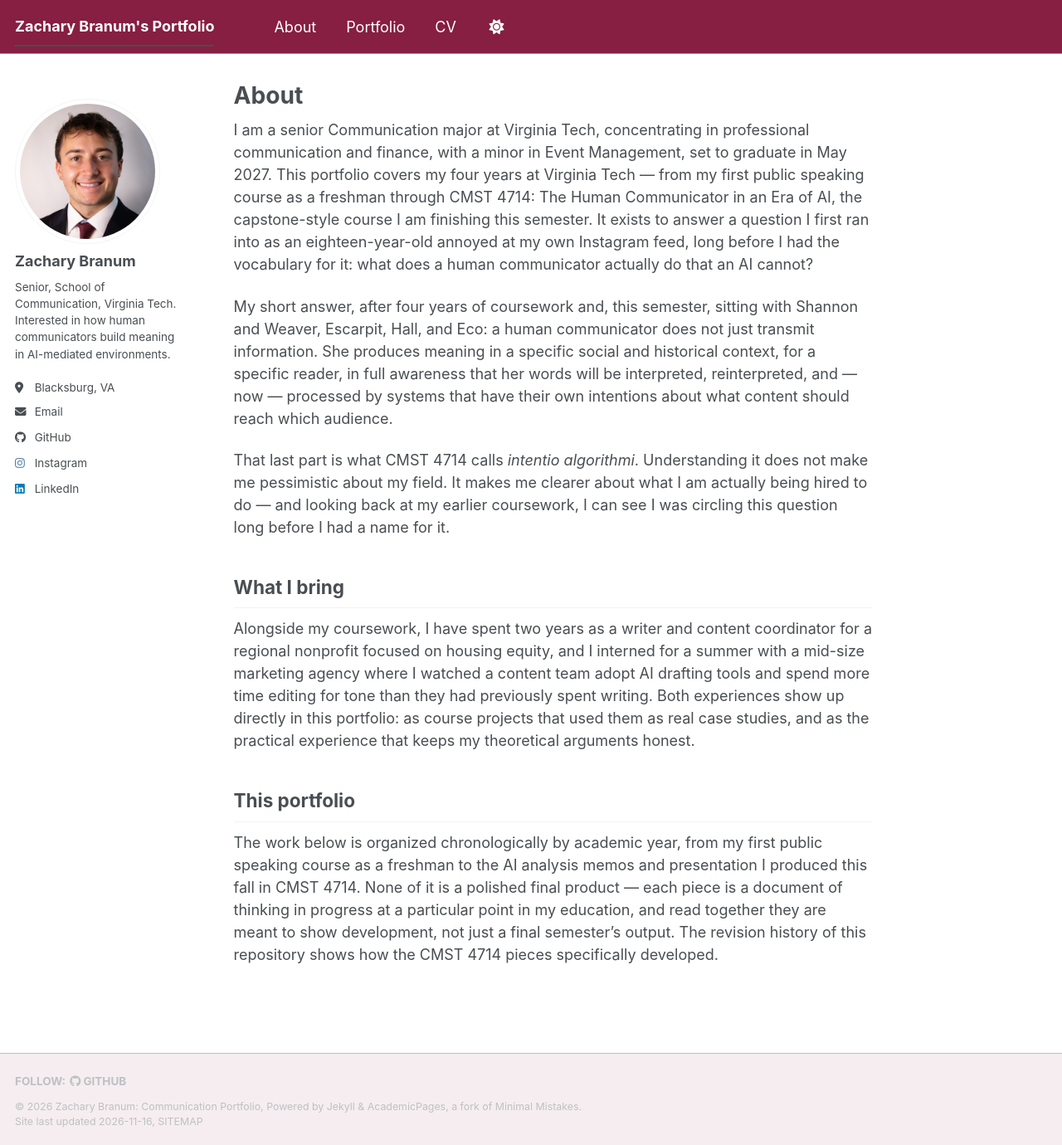
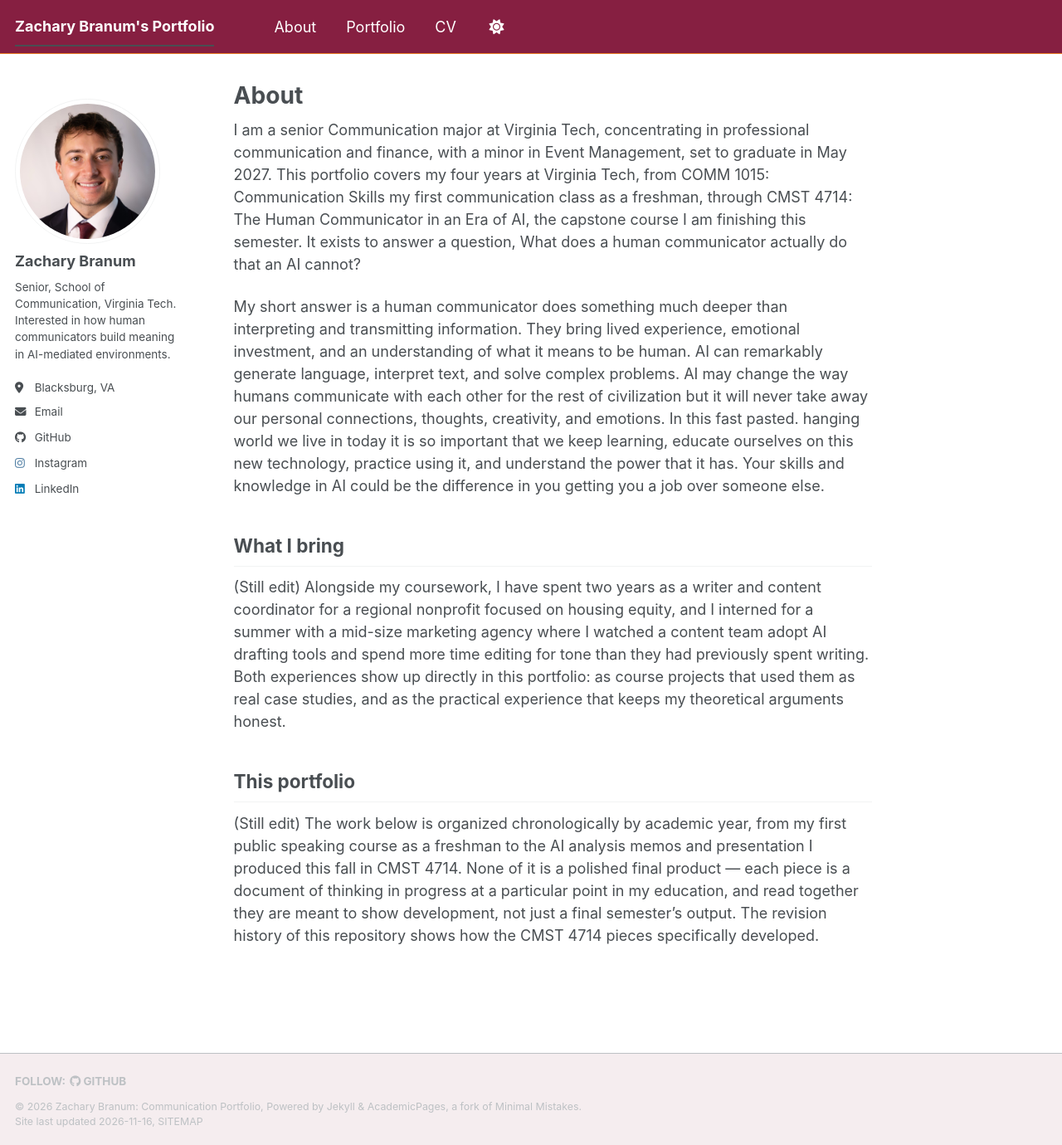
Before and after one commit to zachbranum/zachbranum.github.io, a Jekyll site: the page built from _pages/about.md, in a window 1280 px wide and 1380 px high. Shown: the whole window at 83% size. Built offline with Jekyll 4.4.1, drawn with Linux system fonts in a browser that asks for light colours; a script bundle is joined from its source files by our own code; library files that are not in the unit come from our copies.

Commit message:
Update about.md

```diff
--- a/_pages/about.md
+++ b/_pages/about.md
@@ -7,29 +7,13 @@ redirect_from:
   - /about.html
 ---
 
-I am a senior Communication major at Virginia Tech, concentrating in
-professional communication and finance, with a minor in Event Management, set to graduate in May 2027. This portfolio
-covers my four years at Virginia Tech — from my first public speaking course as a
-freshman through CMST 4714: The Human Communicator in an Era of AI, the capstone-style
-course I am finishing this semester. It exists to answer a question I first ran into as
-an eighteen-year-old annoyed at my own Instagram feed, long before I had the vocabulary
-for it: what does a human communicator actually do that an AI cannot?
+I am a senior Communication major at Virginia Tech, concentrating in professional communication and finance, with a minor in Event Management, set to graduate in May 2027. This portfolio covers my four years at Virginia Tech, from COMM	1015: Communication Skills my first communication class as a freshman, through CMST 4714: The Human Communicator in an Era of AI, the capstone course I am finishing this semester. It exists to answer a question, What does a human communicator actually do that an AI cannot?
 
-My short answer, after four years of coursework and, this semester, sitting with
-Shannon and Weaver, Escarpit, Hall, and Eco: a human communicator does not just
-transmit information. She produces meaning in a specific social and historical context,
-for a specific reader, in full awareness that her words will be interpreted,
-reinterpreted, and — now — processed by systems that have their own intentions about
-what content should reach which audience.
-
-That last part is what CMST 4714 calls *intentio algorithmi*. Understanding it does not
-make me pessimistic about my field. It makes me clearer about what I am actually being
-hired to do — and looking back at my earlier coursework, I can see I was circling this
-question long before I had a name for it.
+My short answer is a human communicator does something much deeper than interpreting and transmitting information. They bring lived experience, emotional investment, and an understanding of what it means to be human. AI can remarkably generate language, interpret text, and solve complex problems. AI may change the way humans communicate with each other for the rest of civilization but it will never take away our personal connections, thoughts, creativity, and emotions. In this fast pasted. hanging world we live in today it is so important that we keep learning, educate ourselves on this new technology, practice using it, and understand the power that it has. Your skills and knowledge in AI could be the difference in you getting you a job over someone else.
 
 ## What I bring
 
-Alongside my coursework, I have spent two years as a writer and content coordinator for
+(Still edit) Alongside my coursework, I have spent two years as a writer and content coordinator for
 a regional nonprofit focused on housing equity, and I interned for a summer with a
 mid-size marketing agency where I watched a content team adopt AI drafting tools and
 spend more time editing for tone than they had previously spent writing. Both
@@ -39,13 +23,9 @@ honest.
 
 ## This portfolio
 
-The work below is organized chronologically by academic year, from my first public
+(Still edit) The work below is organized chronologically by academic year, from my first public
 speaking course as a freshman to the AI analysis memos and presentation I produced this
 fall in CMST 4714. None of it is a polished final product — each piece is a document of
 thinking in progress at a particular point in my education, and read together they are
 meant to show development, not just a final semester's output. The revision history of
 this repository shows how the CMST 4714 pieces specifically developed.
-
-<!-- ============================================================ -->
-<!-- END OF EXAMPLE. START YOUR OWN ABOUT PAGE ABOVE THIS LINE.  -->
-<!-- ============================================================ -->
```
